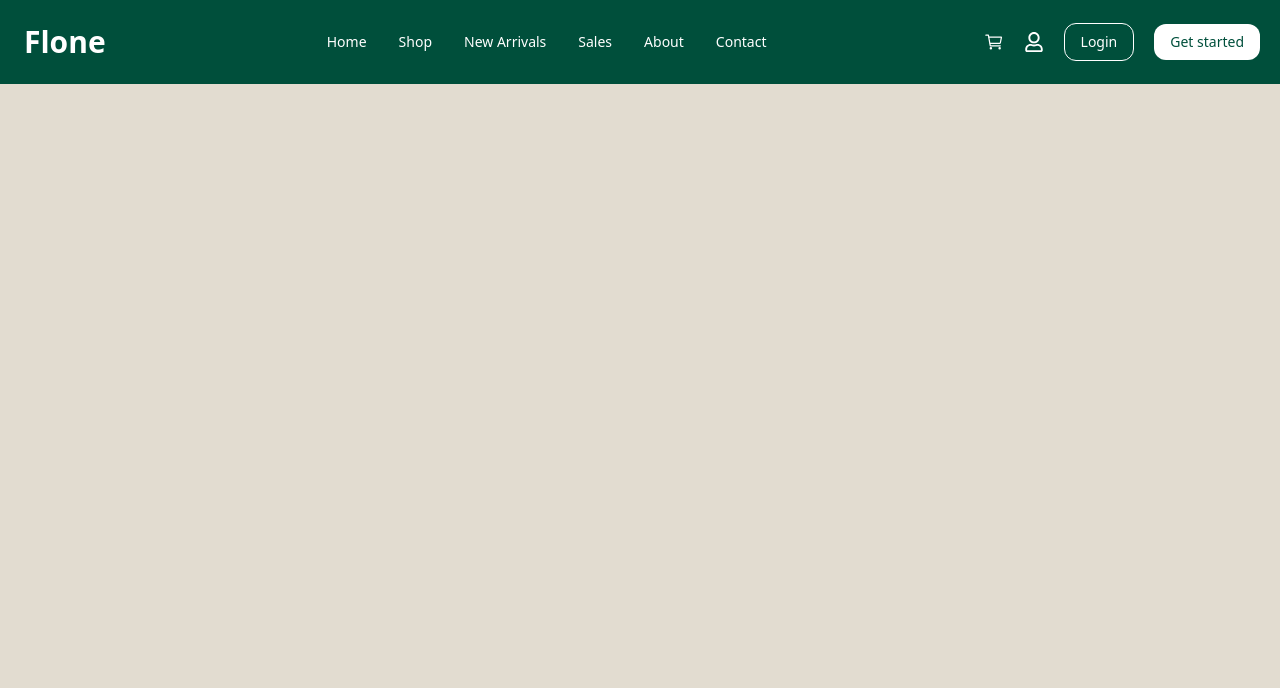
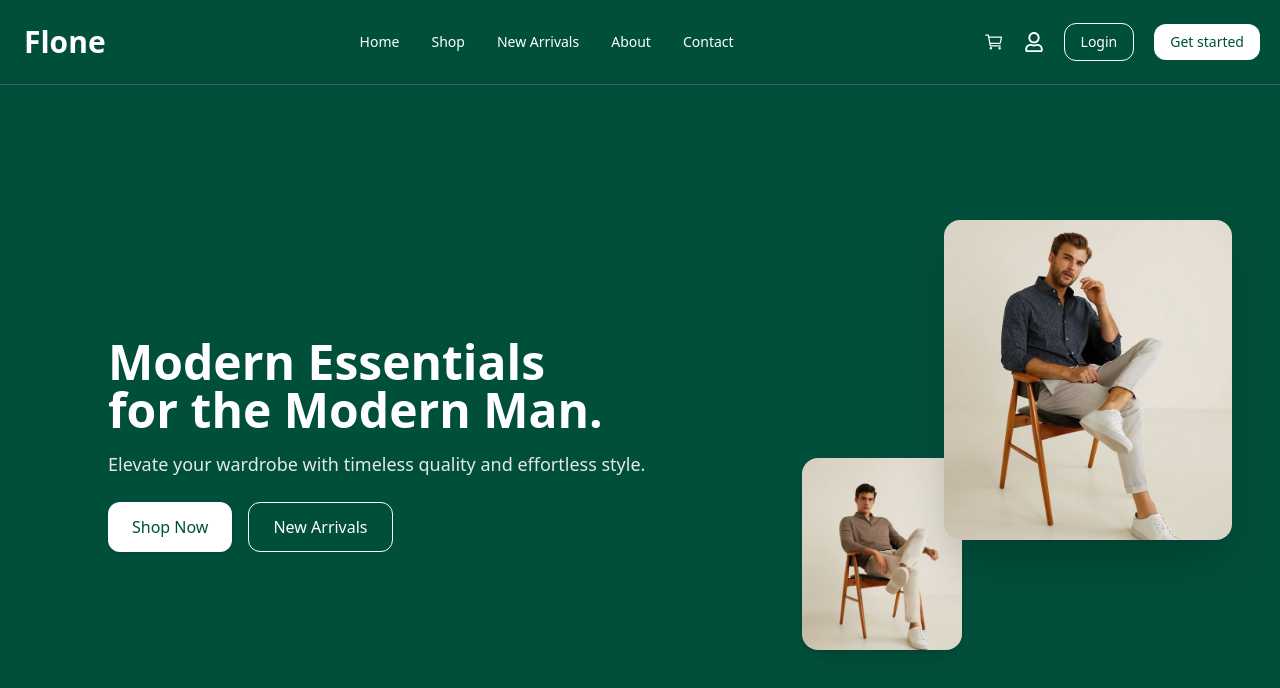
Before and after one commit to juliusmwas/Flone, a React (Vite) app: page / in a window 1280 px wide. Shown: the top 688 px of the page. Built offline with nearby package versions, Linux system fonts and the light colour scheme.

Commit message:
Added landing page

```diff
--- a/src/App.jsx
+++ b/src/App.jsx
@@ -1,9 +1,12 @@
 import Navbar from "./Components/Navbar"
+import Homepage from "./Components/Homepage"
+
 function App() {
 
   return (
     <>
       < Navbar/>
+      < Homepage/>
     </>
   )
 }
--- /dev/null
+++ b/src/Components/Homepage.jsx
@@ -0,0 +1,51 @@
+
+
+export default function Homepage() {
+  return (
+    <section
+      id="home"
+      className="bg-emerald-900 text-white flex items-center justify-center h-[90vh] px-6 sm:px-12"
+    >
+      <div className="flex items-center justify-between w-full  gap-2">
+        {/* ===== Hero Text ===== */}
+        <div className="text-center md:text-left ml-15 space-y-4">
+          <h1 className="text-5xl  font-bold">
+            Modern Essentials <br /> for the Modern Man.
+          </h1>
+
+          <p className="text-gray-200 text-base md:text-lg">
+            Elevate your wardrobe with timeless quality and effortless style.
+          </p>
+
+          <div className="flex flex-wrap justify-center md:justify-start gap-4 pt-2">
+            <button className="bg-white text-emerald-900 font-medium text-sm md:text-base px-6 py-3 rounded-xl shadow hover:bg-gray-100 transition">
+              Shop Now
+            </button>
+            <button className="border border-white text-white font-medium text-sm md:text-base px-6 py-3 rounded-xl hover:bg-white/10 transition">
+              New Arrivals
+            </button>
+          </div>
+        </div>
+
+
+        <div className="relative w-[300px] sm:w-[400px] md:w-[450px] h-[350px] sm:h-[400px] md:h-[450px]">
+          {/* Back (smaller) image */}
+          <img
+            src="/public/download (9).jpeg"
+            alt="Small product"
+            className="absolute bottom-5 left-5 w-28 sm:w-32 md:w-40 h-36 sm:h-40 md:h-48 object-cover rounded-2xl shadow-lg z-0"
+          />
+
+
+          <img
+            src="/public/Hero.jpeg"
+            alt="Main hero"
+            className="absolute top-0 right-0 w-56 sm:w-64 md:w-72 h-72 sm:h-80 object-cover rounded-2xl shadow-2xl z-10"
+          />
+
+
+        </div>
+      </div>
+    </section>
+  );
+}
--- a/src/Components/Navbar.jsx
+++ b/src/Components/Navbar.jsx
@@ -7,7 +7,7 @@ export default function Navbar() {
 
   return (
     <div>
-      <nav className="flex items-center p-5 justify-between bg-emerald-900">
+      <nav className="flex border-b-1 border-gray-600 items-center p-5 justify-between bg-emerald-900">
         <div className="p-1">
           <h1 className="text-xl lg:text-3xl font-bold text-white">Flone</h1>
         </div>
@@ -17,7 +17,6 @@ export default function Navbar() {
           <li><a href="">Home</a></li>
           <li><a href="">Shop</a></li>
           <li><a href="">New Arrivals</a></li>
-          <li><a href="">Sales</a></li>
           <li><a href="">About</a></li>
           <li><a href="">Contact</a></li>
         </ul>
@@ -40,10 +39,9 @@ export default function Navbar() {
       {/* MOBILE MENU */}
       {isOpen && (
         <div className="md:hidden bg-emerald-900 text-white flex flex-col items-center gap-4 py-4 transition-all duration-300">
-          <a href="">Home</a>
+          <a href="#home">Home</a>
           <a href="">Shop</a>
           <a href="">New Arrivals</a>
-          <a href="">Sales</a>
           <a href="">About</a>
           <a href="">Contact</a>
 
```
